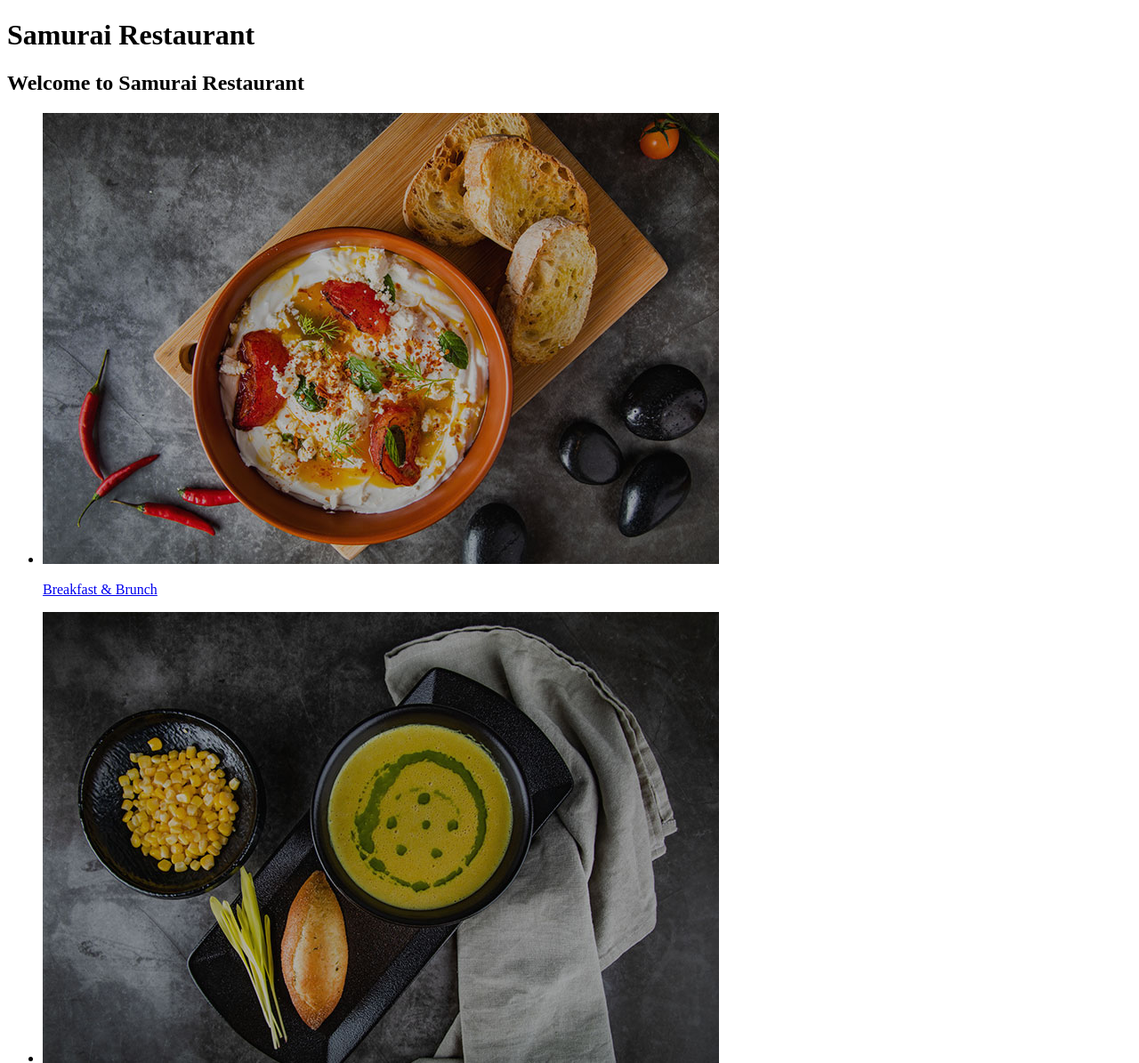
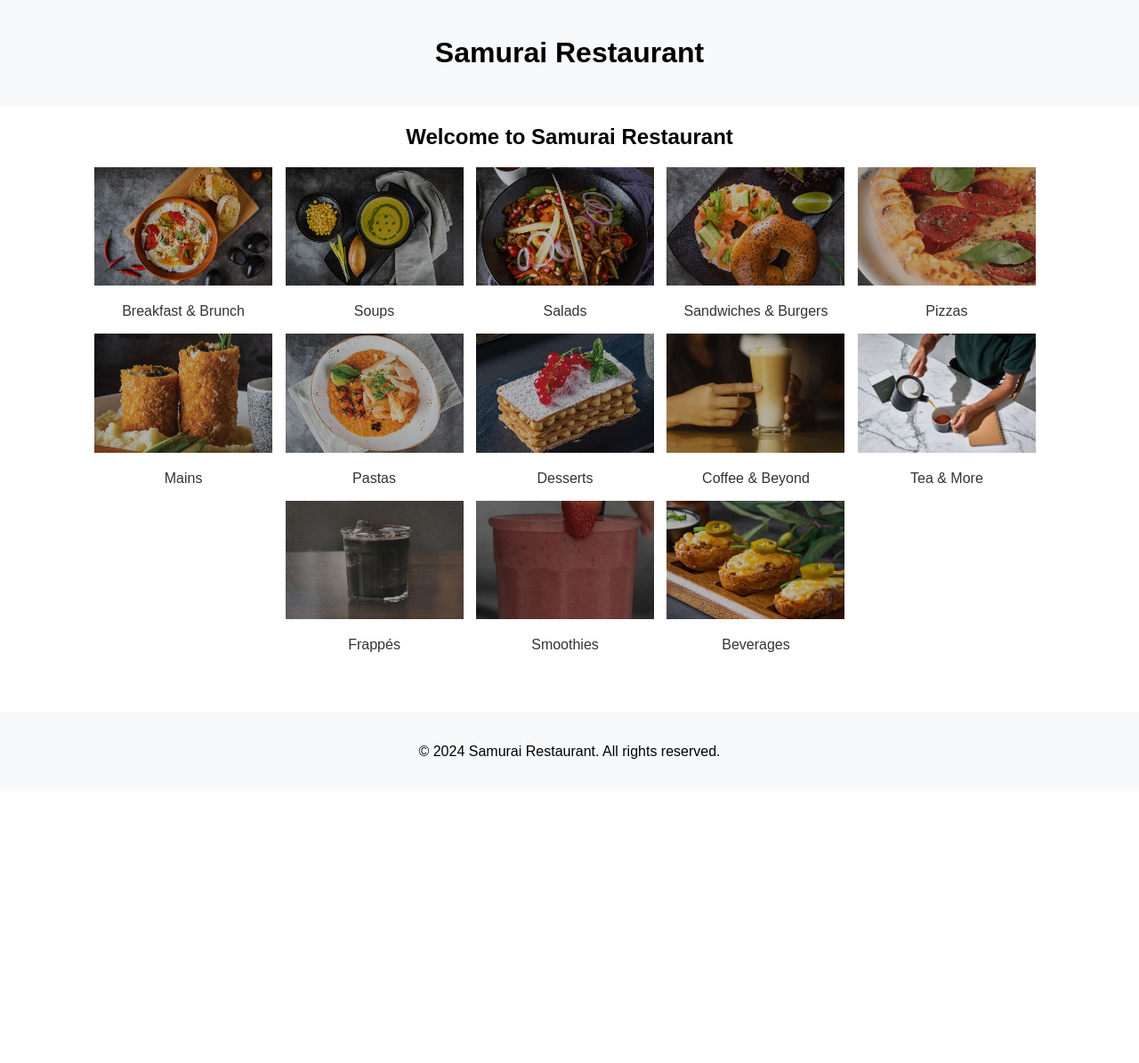
Before and after one commit to haidermoe/Samurai-restrant, a plain HTML site: page index.html in a window 1280 px wide. Shown: the top 1195 px of the page at 89% size. After the commit the page ends 890 px from the top, so only its background shows below. Drawn offline with Linux system fonts and the light colour scheme.

Commit message:
Update index.html

```diff
--- a/index.html
+++ b/index.html
@@ -5,7 +5,54 @@
     <meta name="viewport" content="width=device-width, initial-scale=1.0">
     <title>Samurai Restaurant</title>
     <style>
-        /* Your CSS styles here */
+        body {
+            margin: 0;
+            padding: 0;
+            font-family: Arial, sans-serif;
+            display: flex;
+            flex-direction: column;
+            align-items: center;
+        }
+
+        header {
+            background-color: #f8f9fa;
+            text-align: center;
+            padding: 20px 0;
+            width: 100%;
+        }
+
+        nav ul {
+            list-style-type: none;
+            margin: 0;
+            padding: 0;
+            text-align: center;
+        }
+
+        nav ul li {
+            display: inline-block;
+            margin-right: 10px;
+            vertical-align: top; /* Align items at the top */
+        }
+
+        nav ul li a {
+            text-decoration: none;
+            color: #333;
+            display: block;
+            text-align: center;
+        }
+
+        nav ul li img {
+            width: 200px; /* Set the width of the images */
+            height: auto;
+        }
+
+        footer {
+            text-align: center;
+            margin-top: 50px;
+            padding: 20px 0;
+            background-color: #f8f9fa;
+            width: 100%;
+        }
     </style>
 </head>
 <body>
```
